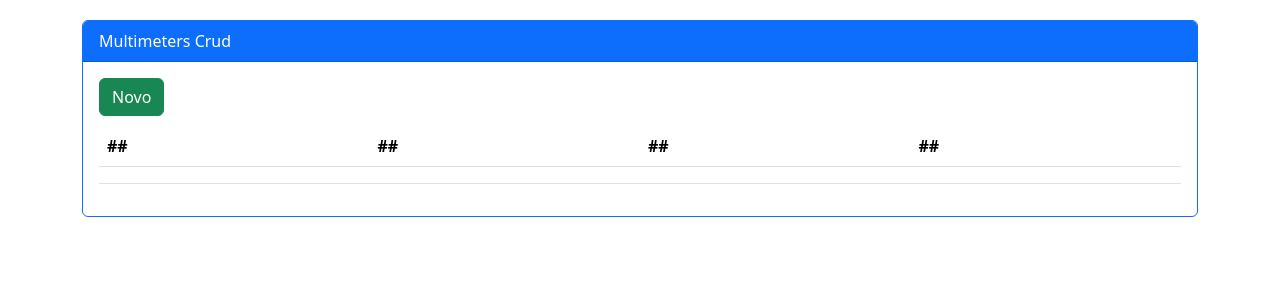
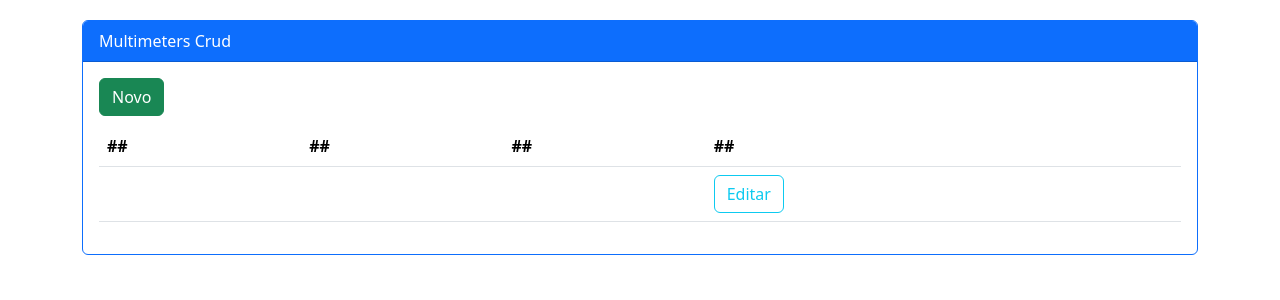
Before and after one commit to Adyson-Lima/multimeters_web, a React (Create React App) app: page / in a window 1280 px wide. Shown: the top 300 px of the page. Built offline with nearby package versions, Linux system fonts and the light colour scheme.

Commit message:
9° commit - tdd tela Multimeters: Existe botão Editar em Multimeters? GREEN

```diff
--- a/src/pages/Multimeters/index.js
+++ b/src/pages/Multimeters/index.js
@@ -28,7 +28,10 @@
                 <th scope="row"></th>
                 <td></td>
                 <td></td>
-                <td></td>
+                <td>
+                  <button data-testid="mybtn1" type="button"
+                  className="btn btn-outline-info">Editar</button>
+                </td>
               </tr>
             </tbody>
         </table>
```
